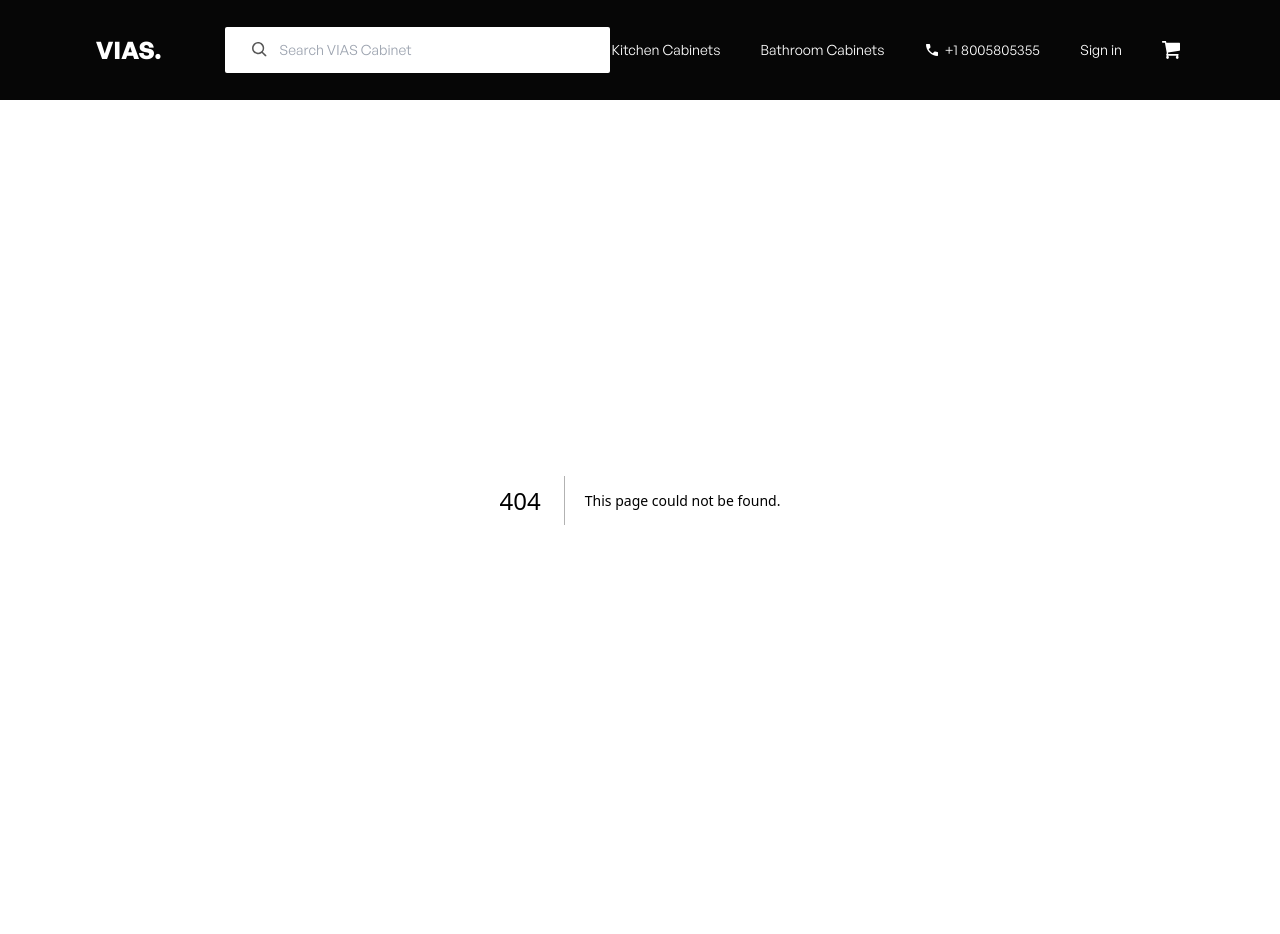
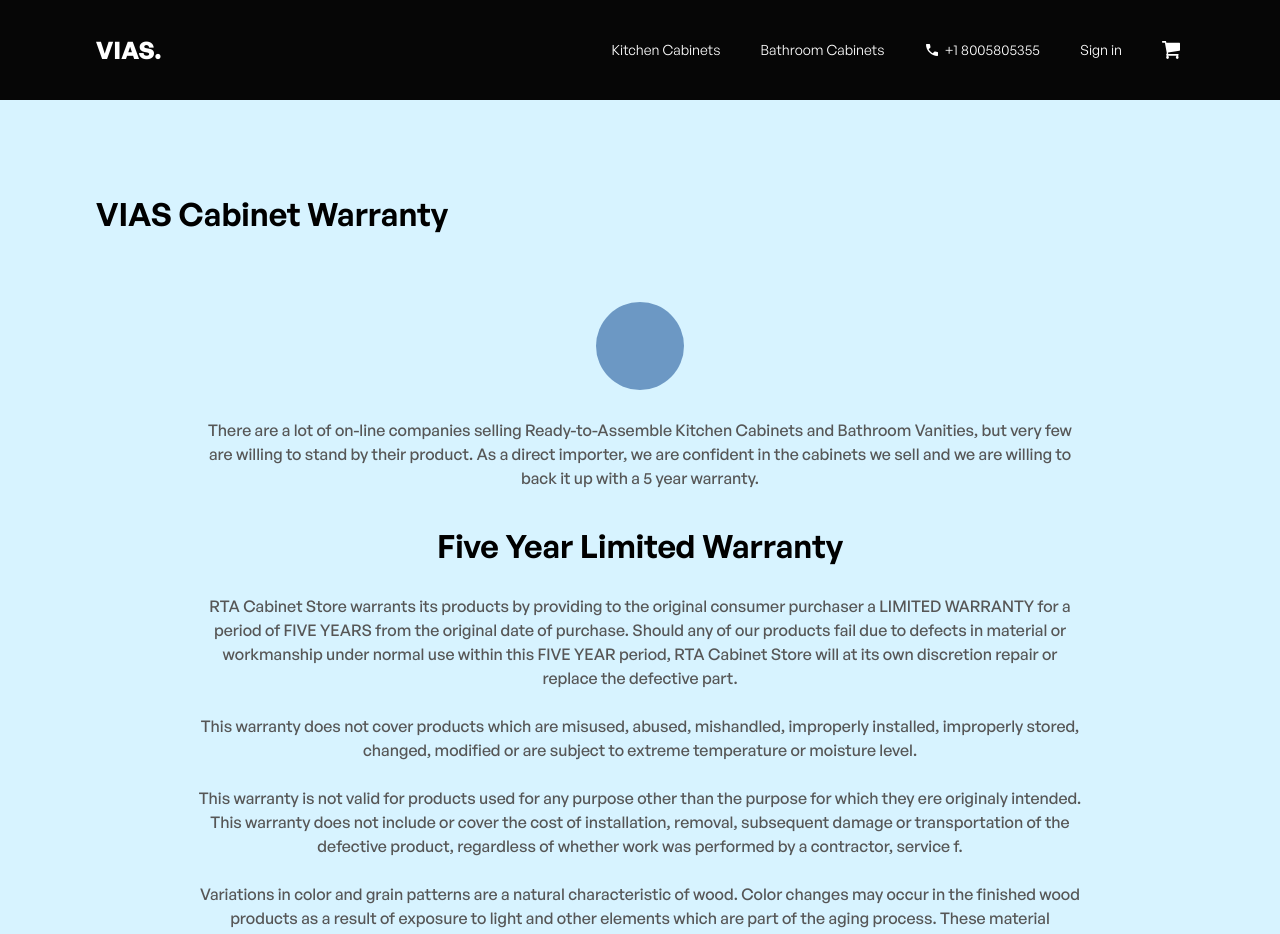
Before and after one commit to priyangsubanerjee/vias, a Next.js app: page /Warranty in a window 1280 px wide. Before the commit this address had no page. Shown: the top 934 px of the page. Before the commit the page ends 900 px from the top, so only its background shows below. Built offline with nearby package versions, Linux system fonts and the light colour scheme.

Commit message:
/Warranty

```diff
--- a/components/Navbar.js
+++ b/components/Navbar.js
@@ -1,9 +1,18 @@
 import navLinks from "@/static/navlinks";
+import { useRouter } from "next/router";
 import React from "react";
 
 function Navbar() {
+  const router = useRouter();
+
   return (
-    <nav className="h-[142px] lg:h-[100px] w-full bg-[#023E8A] lg:bg-[#060606] px-6 lg:px-[96px] flex flex-col justify-center lg:flex-row lg:items-center font-general-sans">
+    <nav
+      className={` ${
+        router.pathname == "/"
+          ? "h-[142px] lg:h-[100px]"
+          : " h-[80px] lg:h-[100px]"
+      } w-full bg-[#023E8A] lg:bg-[#060606] px-6 lg:px-[96px] flex flex-col justify-center lg:flex-row lg:items-center font-general-sans`}
+    >
       <div className="flex items-center w-full lg:w-fit">
         <div className="flex items-center space-x-5 lg:space-x-0">
           <button className="text-white lg:hidden">
@@ -61,6 +70,8 @@ function Navbar() {
           </button>
         </div>
       </div>
+
+      {router.pathname === "/" && (
         <div className="lg:w-[385px] h-[40px] lg:h-[46px] bg-white rounded-sm lg:ml-16 flex items-center px-6 mt-5 lg:mt-0">
           <svg
             xmlns="http://www.w3.org/2000/svg"
@@ -82,6 +93,8 @@ function Navbar() {
             className="w-full bg-transparent ml-3 text-sm outline-none"
           />
         </div>
+      )}
+
       <ul className="ml-auto hidden lg:flex text-sm items-center space-x-10">
         {navLinks.map((link) => {
           return (
--- /dev/null
+++ b/pages/Warranty.js
@@ -0,0 +1,63 @@
+import React from "react";
+
+function Warranty() {
+  return (
+    <div className="lg:px-[96px] py-[90px] px-6 font-general-sans bg-[#D7F3FF] min-h-screen">
+      <h1 className="text-[32px] font-semibold text-center lg:text-left">
+        VIAS Cabinet Warranty
+      </h1>
+      <div className="flex items-center justify-center mt-16">
+        <svg
+          xmlns="http://www.w3.org/2000/svg"
+          width="88"
+          height="88"
+          viewBox="0 0 88 88"
+          fill="none"
+        >
+          <circle opacity="0.5" cx="44" cy="44" r="44" fill="#023E8A" />
+        </svg>
+      </div>
+      <div className="mt-7">
+        <p className="text-center text-sm lg:text-base text-[16px] lg:px-[100px] leading-8 font-medium text-[#565656]">
+          There are a lot of on-line companies selling Ready-to-Assemble Kitchen
+          Cabinets and Bathroom Vanities, but very few are willing to stand by
+          their product. As a direct importer, we are confident in the cabinets
+          we sell and we are willing to back it up with a 5 year warranty.
+        </p>
+      </div>
+      <div className="mt-8">
+        <h1 className="text-[32px] font-semibold text-black text-center">
+          Five Year Limited Warranty
+        </h1>
+        <p className="lg:px-[100px] text-sm lg:text-base text-center mt-6 leading-7 font-medium text-[#565656]">
+          RTA Cabinet Store warrants its products by providing to the original
+          consumer purchaser a LIMITED WARRANTY for a period of FIVE YEARS from
+          the original date of purchase. Should any of our products fail due to
+          defects in material or workmanship under normal use within this FIVE
+          YEAR period, RTA Cabinet Store will at its own discretion repair or
+          replace the defective part.
+          <br />
+          <br />
+          This warranty does not cover products which are misused, abused,
+          mishandled, improperly installed, improperly stored, changed, modified
+          or are subject to extreme temperature or moisture level.
+          <br /> <br />
+          This warranty is not valid for products used for any purpose other
+          than the purpose for which they ere originaly intended. This warranty
+          does not include or cover the cost of installation, removal,
+          subsequent damage or transportation of the defective product,
+          regardless of whether work was performed by a contractor, service f.
+          <br />
+          <br />
+          Variations in color and grain patterns are a natural characteristic of
+          wood. Color changes may occur in the finished wood products as a
+          result of exposure to light and other elements which are part of the
+          aging process. These material variations and changes are not covered
+          by this warranty.
+        </p>
+      </div>
+    </div>
+  );
+}
+
+export default Warranty;
--- a/pages/_app.js
+++ b/pages/_app.js
@@ -1,3 +1,4 @@
+import Footer from "@/components/Footer";
 import Layout from "@/components/Layout";
 import Navbar from "@/components/Navbar";
 import "@/styles/globals.css";
@@ -7,6 +8,7 @@ export default function App({ Component, pageProps }) {
     <Layout>
       <Navbar />
       <Component {...pageProps} />
+      <Footer />
     </Layout>
   );
 }
--- a/pages/index.js
+++ b/pages/index.js
@@ -88,7 +88,6 @@ export default function Home() {
       <Real />
       <ShopByCategory />
       <Youtube />
-      <Footer />
       {/*
        */}
     </main>
```
Lines whose indentation alone changed are shown as unchanged.
